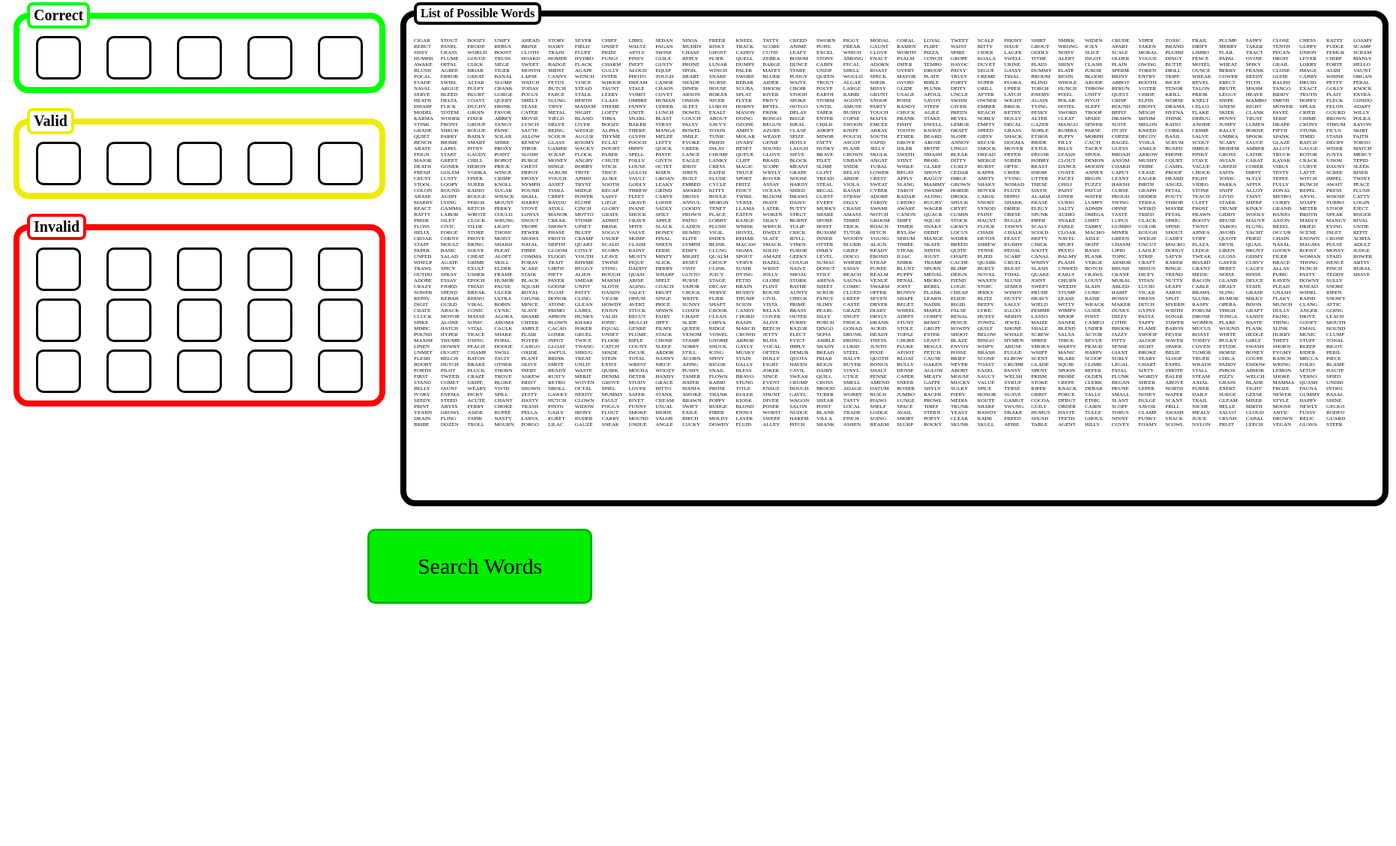
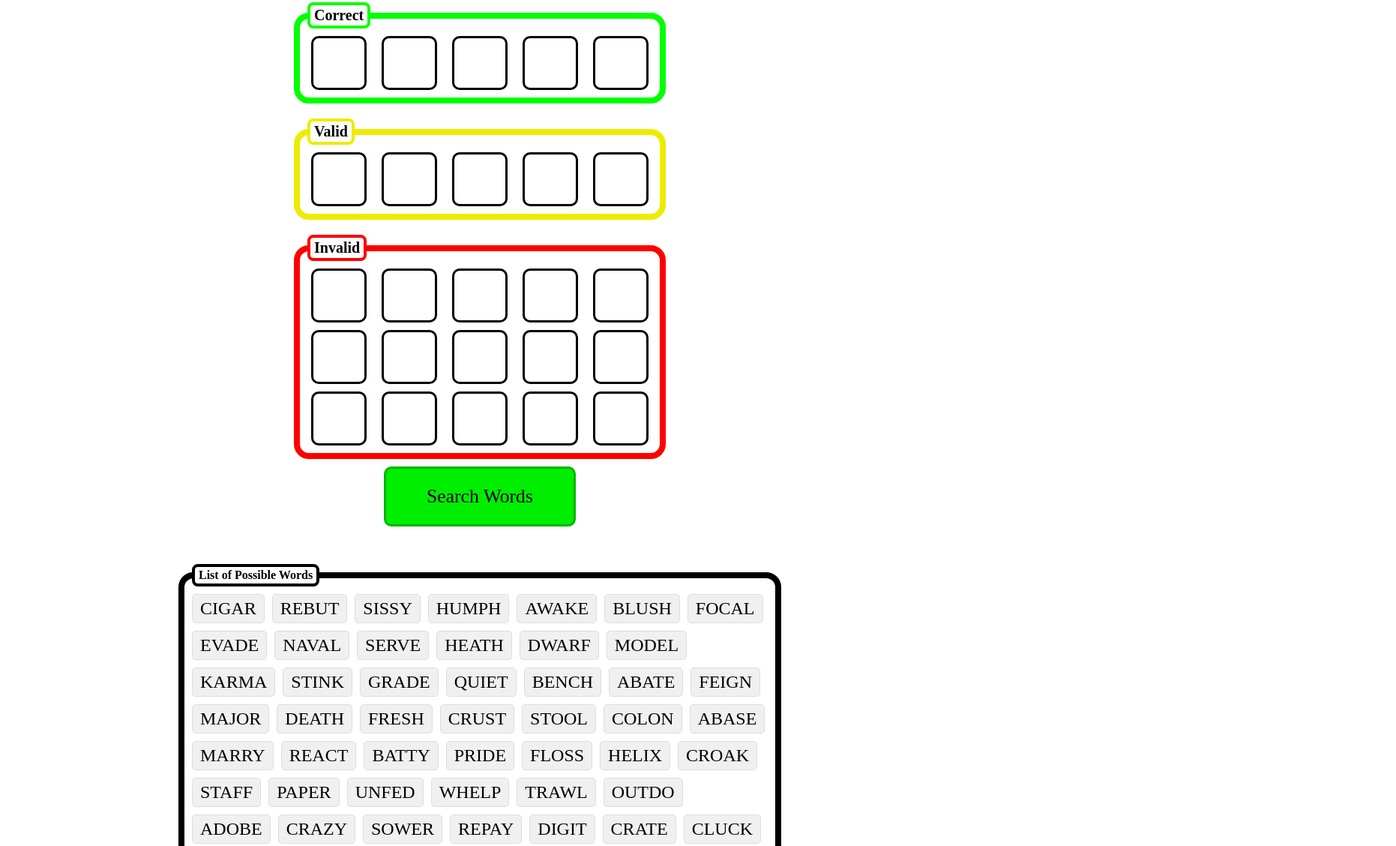
Before and after one commit to ns8wastaken/Wordle-Word-Finder, a plain HTML site: page index.html in a window 1280 px wide. Shown: the part 15-1143 px from the top of the page at 75% size, 1862 px wide, since content can reach past the window. Before the commit the page ends 848 px from the top, so only its background shows below. Drawn offline with Linux system fonts and the light colour scheme.

Commit message:
working word search (with mid ui)

```diff
--- a/index.html
+++ b/index.html
@@ -47,18 +47,19 @@
                 <input type="text" class="letter-input" maxlength="1">
                 <input type="text" class="letter-input" maxlength="1">
             </fieldset>
+
+            <div class="center-div">
+                <input value="Search Words" type="button" id="answer-button">
+            </div>
         </div>
 
-        <div class="center-div">
-            <fieldset class="word-list-fieldset">
-                <legend class="word-list-legend">List of Possible Words</legend>
-                <pre id="word-list"></pre>
-            </fieldset>
-        </div>
     </div>
 
     <div class="center-div">
-        <input value="Search Words" type="button" id="answer-button">
+        <fieldset class="word-list-fieldset">
+            <legend class="word-list-legend">List of Possible Words</legend>
+            <div id="word-list"></div>
+        </fieldset>
     </div>
 
     <script src="js/input_functions.js"></script>
--- a/js/set_word_list.js
+++ b/js/set_word_list.js
@@ -1,6 +1,13 @@
 fetch("data.txt")
     .then(response => response.text())
     .then(data => {
-        document.getElementById("word-list").textContent = data;
+        wordList = document.getElementById("word-list");
+
+        data.split("\n").forEach(word => {
+            const wordElement = document.createElement("span");
+            wordElement.className = "word";
+            wordElement.textContent = word;
+            wordList.appendChild(wordElement);
+        });
     })
     .catch(err => console.error("Error loading file:", err));
--- a/js/word_finder.js
+++ b/js/word_finder.js
@@ -86,6 +86,10 @@ async function getAnswers() {
     })
 
     correctLetters.forEach(data => {
+        possibleAnswers = possibleAnswers.union(wordsByLetter[data[0]]);
+    })
+
+    correctLetters.forEach(data => {
         possibleAnswers = possibleAnswers.intersection(wordsByIndex[data[0]][data[1]]);
     })
 
@@ -97,9 +101,16 @@ async function getAnswers() {
         return new Set(b).size - new Set(a).size;
     });
 
-    document.getElementById("word-list").textContent = sortedAnswers.join("\n");
+    const wordList = document.getElementById("word-list");
+    wordList.innerHTML = "";
 
-    return sortedAnswers;
+    // Add the new words
+    sortedAnswers.forEach(word => {
+        const wordElement = document.createElement("span");
+        wordElement.className = "word";
+        wordElement.textContent = word;
+        wordList.appendChild(wordElement);
+    });
 }
 
 
--- a/styles.css
+++ b/styles.css
@@ -5,6 +5,7 @@ body {
 .wrapper {
     display: flex;
     justify-content: space-around;
+    flex-wrap: wrap;
 }
 
 .center-div {
@@ -69,9 +70,9 @@ input {
 }
 
 .letter-input {
-    width: 50px;
-    height: 50px;
-    font-size: 35px;
+    width: 4rem;
+    height: 4rem;
+    font-size: 2rem;
     text-align: center;
 
     transition: background-color 250ms;
@@ -81,6 +82,8 @@ input {
 
     /* Shows uppercase letter but actual value is lowercase */
     text-transform: uppercase;
+
+    cursor: pointer;
 }
 
 .letter-input::selection {
@@ -93,10 +96,10 @@ input {
 }
 
 #answer-button {
-    width: 300px;
-    height: 100px;
+    width: 20vw;
+    height: 10vh;
 
-    font-size: 30px;
+    font-size: 2vw;
 
     transition: background-color 50ms;
 
@@ -143,9 +146,20 @@ input {
 
 #word-list {
     font-family: "Times New Roman";
-    font-size: 7px;
-    white-space: pre-wrap;
-    column-count: 36;
-    width: fit-content;
-    height: 600px;
+    font-size: 24px;
+    overflow-y: auto;
+
+    display: flex;
+    flex-wrap: wrap;
+
+    width: 60vw;
+    height: auto;
+    gap: 10px;
 }
+
+.word {
+    padding: 5px 10px;
+    background-color: #f0f0f0;
+    border: 1px solid #ddd;
+    border-radius: 5px;
+}
```
